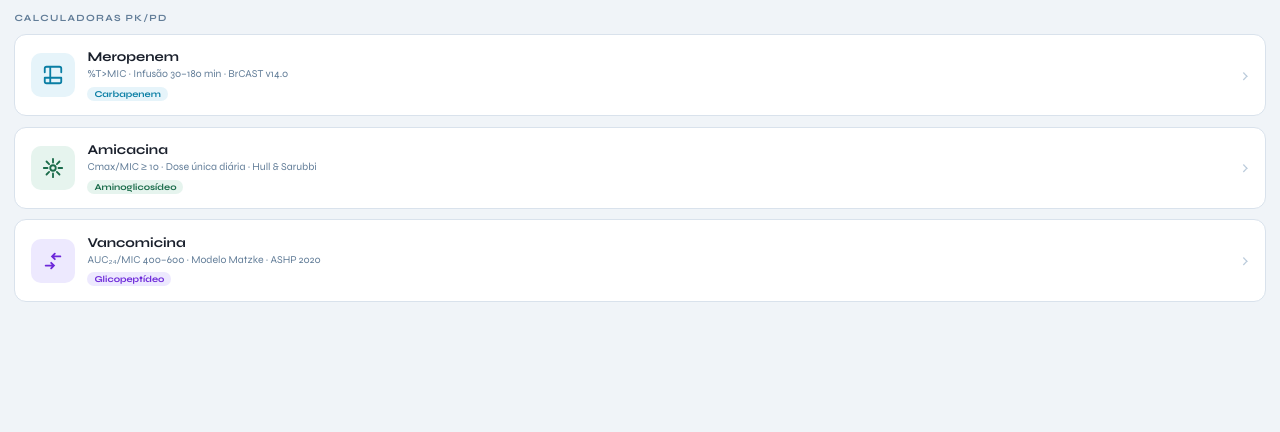
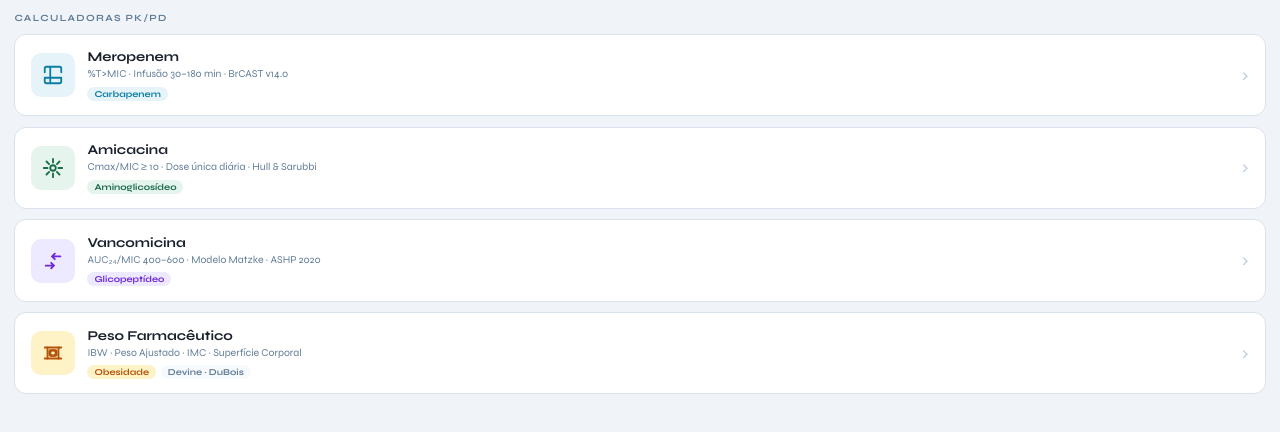
Before and after one commit to alansteihogen08/teste-1, a plain HTML site: page index.html in a window 1280 px wide. Shown: the part 108-540 px from the top of the page. Drawn offline with Linux system fonts and the light colour scheme.

Commit message:
Update index.html

```diff
--- a/index.html
+++ b/index.html
@@ -267,6 +267,26 @@ table.brc tr:last-child td{border-bottom:none;}
       <div class="cc-b"><h3>Vancomicina</h3><p>AUC₂₄/MIC 400–600 · Modelo Matzke · ASHP 2020</p><div class="tags"><span class="pill p-pu">Glicopeptídeo</span></div></div>
       <div class="cc-a">›</div>
     </a>
+    <a class="calc-card" href="calculadoras/peso.html">
+  <div class="ci" style="background:#FEF3C7">
+    <svg width="22" height="22" viewBox="0 0 24 24" fill="none" stroke="#B45309" stroke-width="2" stroke-linecap="round">
+      <circle cx="12" cy="12" r="3"/>
+      <path d="M3 6h18M3 18h18"/>
+      <path d="M6 6v12M18 6v12"/>
+      <rect x="8" y="9" width="8" height="6" rx="1"/>
+    </svg>
+  </div>
+  <div class="cc-b">
+    <h3>Peso Farmacêutico</h3>
+    <p>IBW · Peso Ajustado · IMC · Superfície Corporal</p>
+    <div class="tags">
+      <span class="pill p-am">Obesidade</span>
+      <span class="pill p-gy">Devine · DuBois</span>
+    </div>
+  </div>
+  <div class="cc-a">›</div>
+</a>
+
   </div>
 </div>
 <a
```
